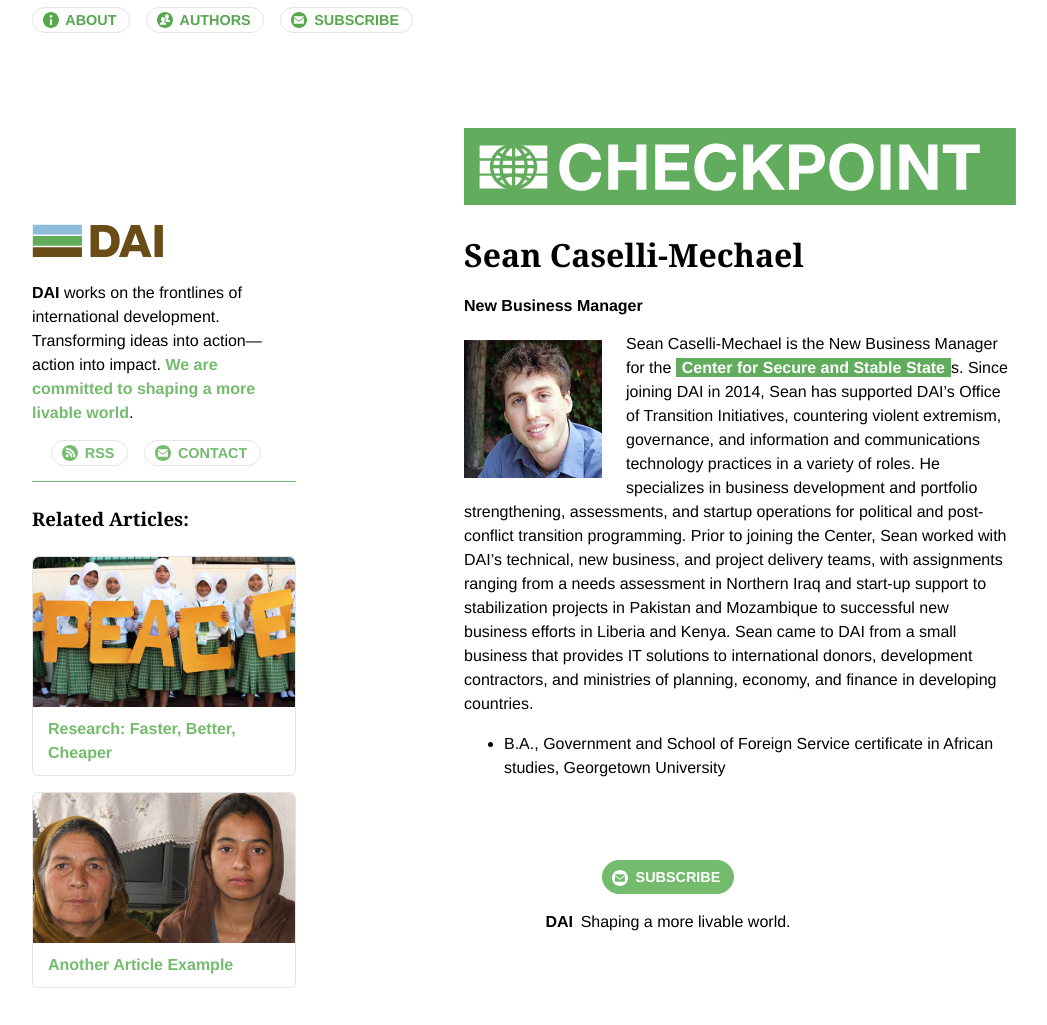
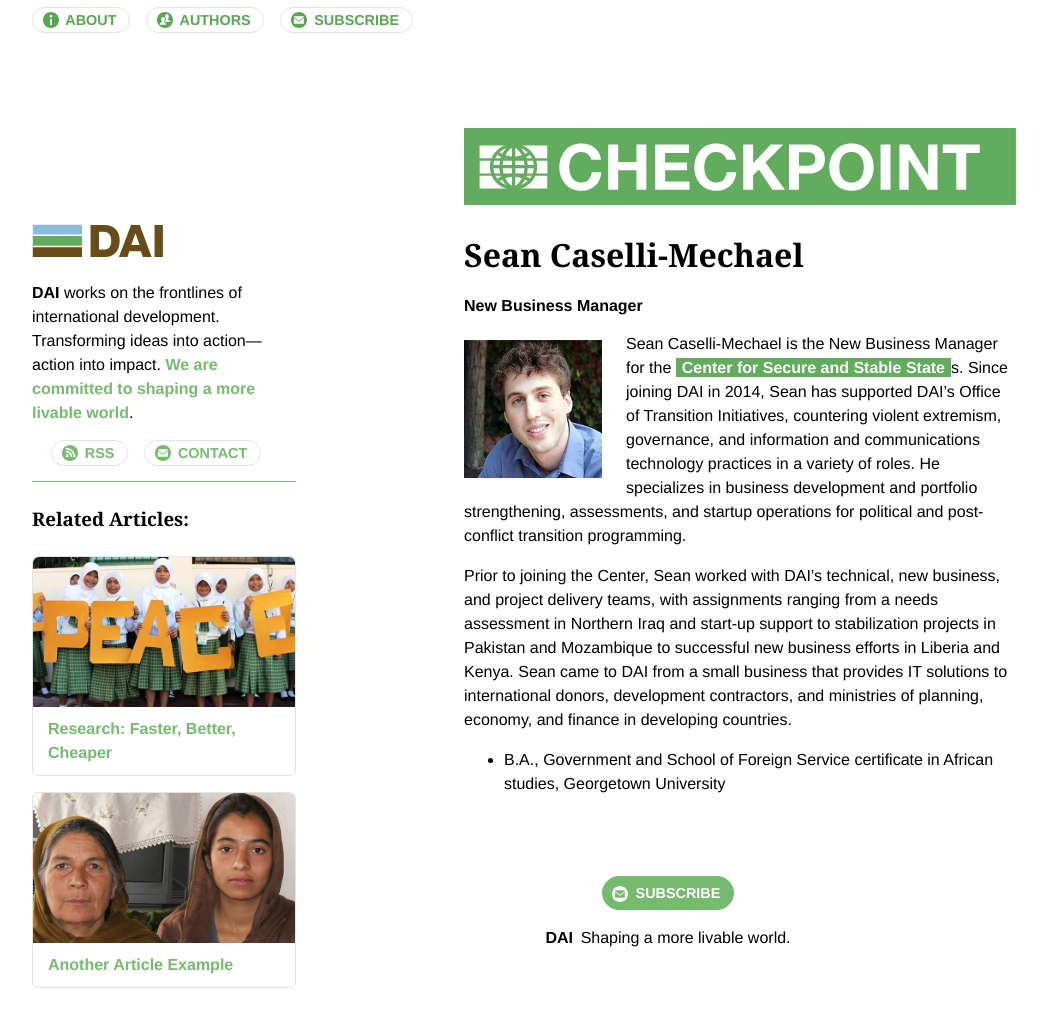
Before and after one commit to BryanSchuetz/CS-, a Jekyll site: the page built from _authors/sean-caselli-mechael.markdown, in a window 1280 px wide. Shown: the whole page, without its empty margins (116-1163 px from the left). Built offline with Jekyll 4.4.1, drawn with Linux system fonts in a browser that asks for light colours; part of the change alters nothing that is shown.

```diff
--- a/_authors/sean-caselli-mechael.markdown
+++ b/_authors/sean-caselli-mechael.markdown
@@ -5,6 +5,10 @@ Job: New Business Manager
 Image: "/uploads/seanINNER_1.jpg"
 ---
 
-Sean Caselli-Mechael is the New Business Manager for the [Center for Secure and Stable State](https://www.dai.com/our-work/solutions/fragile-states)s. Since joining DAI in 2014, Sean has supported DAI’s Office of Transition Initiatives, countering violent extremism, governance, and information and communications technology practices in a variety of roles. He specializes in business development and portfolio strengthening, assessments, and startup operations for political and post-conflict transition programming. Prior to joining the Center, Sean worked with DAI’s technical, new business, and project delivery teams, with assignments ranging from a needs assessment in Northern Iraq and start-up support to stabilization projects in Pakistan and Mozambique to successful new business efforts in Liberia and Kenya. Sean came to DAI from a small business that provides IT solutions to international donors, development contractors, and ministries of planning, economy, and finance in developing countries.
+Sean Caselli-Mechael is the New Business Manager for the [Center for Secure and Stable State](https://www.dai.com/our-work/solutions/fragile-states)s. Since joining DAI in 2014, Sean has supported DAI’s Office of Transition Initiatives, countering violent extremism, governance, and information and communications technology practices in a variety of roles. He specializes in business development and portfolio strengthening, assessments, and startup operations for political and post-conflict transition programming.
+
+<!--more-->
+
+Prior to joining the Center, Sean worked with DAI’s technical, new business, and project delivery teams, with assignments ranging from a needs assessment in Northern Iraq and start-up support to stabilization projects in Pakistan and Mozambique to successful new business efforts in Liberia and Kenya. Sean came to DAI from a small business that provides IT solutions to international donors, development contractors, and ministries of planning, economy, and finance in developing countries.
 
 * B.A., Government and School of Foreign Service certificate in African studies, Georgetown University
```
